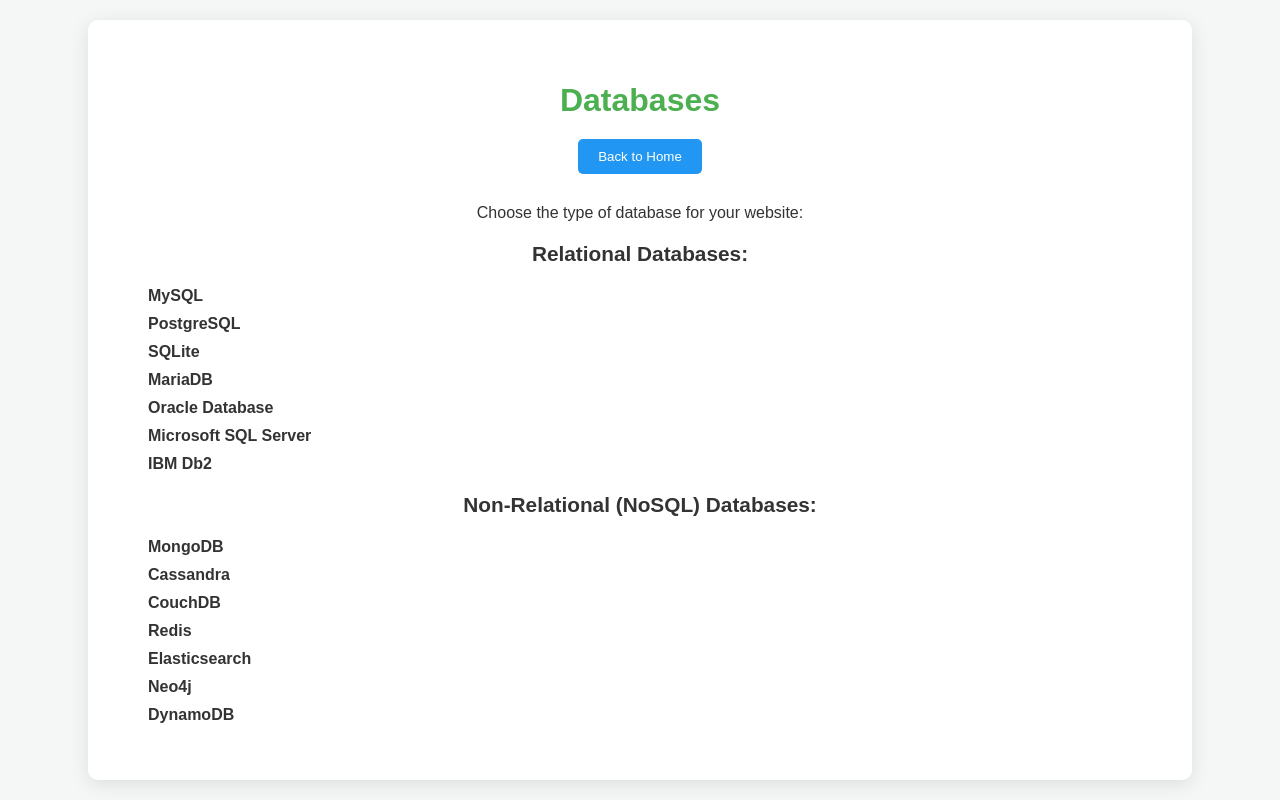
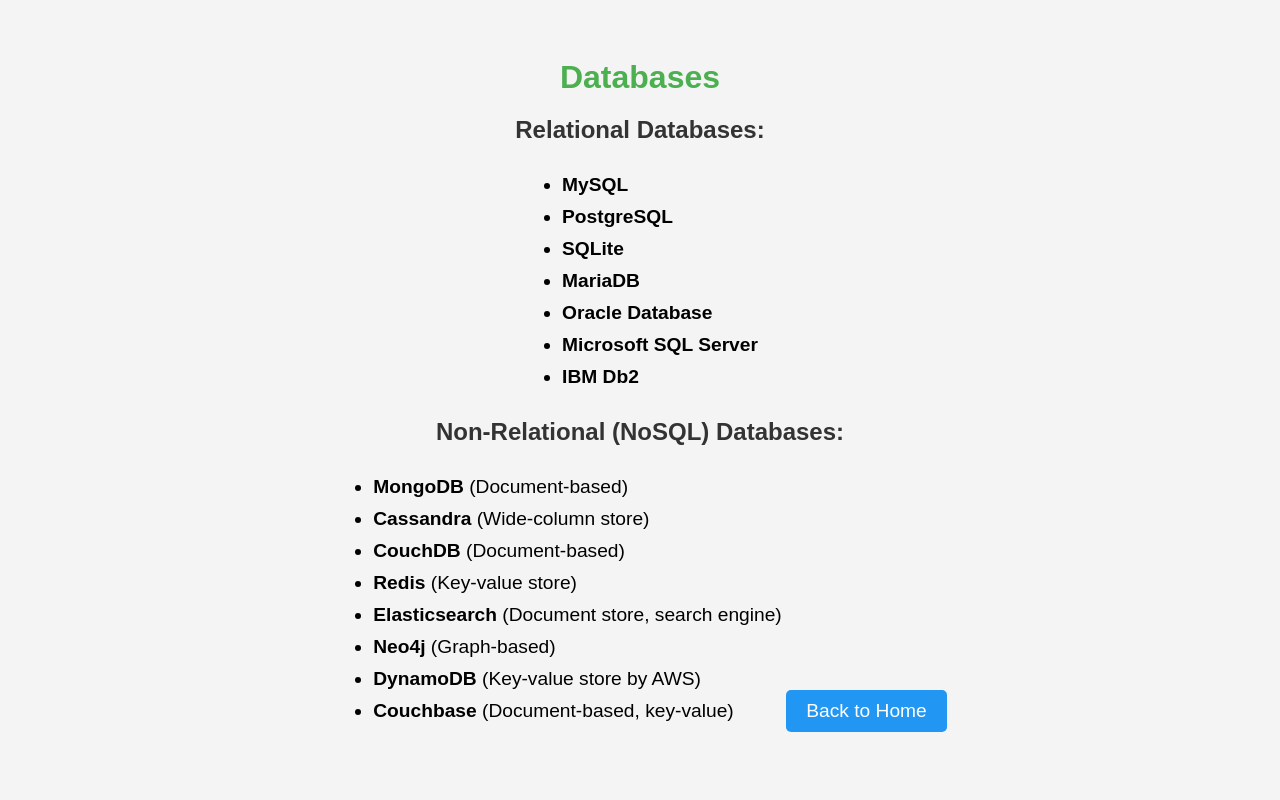
Before and after one commit to deveshrathore123/kubedge_gui, a Flask app: page /database in a window 1280 px wide. Run offline with Flask 3, Linux system fonts and the light colour scheme.

Commit message:
Update database.html

```diff
--- a/templates/database.html
+++ b/templates/database.html
@@ -1,6 +1,5 @@
 <!DOCTYPE html>
 <html lang="en">
-
 <head>
     <meta charset="UTF-8">
     <meta name="viewport" content="width=device-width, initial-scale=1.0">
@@ -8,77 +7,47 @@
     <style>
         body {
             font-family: Arial, sans-serif;
-            background-color: #f4f7f6;
-            color: #333;
-            display: flex;
-            justify-content: center;
-            align-items: center;
-            min-height: 100vh;
-            margin: 0;
+            background-color: #f4f4f4;
+            text-align: center;
+            padding-top: 30px;
         }
-
-        .container {
-            width: 80%;
-            max-width: 1200px;
-            padding: 40px;
-            background-color: white;
-            border-radius: 10px;
-            box-shadow: 0px 4px 20px rgba(0, 0, 0, 0.1);
-            text-align: center;
-        }
-
         h1 {
             color: #4CAF50;
             margin-bottom: 20px;
         }
-
-        .button-container {
-            margin-bottom: 30px;
+        h2 {
+            color: #333;
         }
-
-        .back-button {
+        ul {
+            text-align: left;
+            margin: 0 auto;
+            display: inline-block;
+        }
+        ul li {
+            font-size: 1.2em;
+            margin: 10px 0;
+        }
+        a {
+            display: inline-block;
+            margin-top: 20px;
             padding: 10px 20px;
             background-color: #2196F3;
             color: white;
-            border: none;
+            font-size: 1.2em;
+            text-decoration: none;
             border-radius: 5px;
-            cursor: pointer;
             transition: background-color 0.3s;
         }
-
-        .back-button:hover {
+        a:hover {
             background-color: #1976D2;
-        }
-
-        h3 {
-            margin-top: 20px;
-            font-size: 1.3em;
-        }
-
-        ul {
-            list-style-type: none;
-            padding-left: 20px;
-            text-align: left;
-        }
-
-        ul li {
-            margin-bottom: 10px;
         }
     </style>
 </head>
+<body>
 
-<body>
-    <div class="container">
     <h1>Databases</h1>
-        <div class="button-container">
-            <a href="index.html">
-                <button class="back-button">Back to Home</button>
-            </a>
-        </div>
 
-        <p>Choose the type of database for your website:</p>
-
-        <h3>Relational Databases:</h3>
+    <h2>Relational Databases:</h2>
     <ul>
         <li><strong>MySQL</strong></li>
         <li><strong>PostgreSQL</strong></li>
@@ -89,17 +58,19 @@
         <li><strong>IBM Db2</strong></li>
     </ul>
 
-        <h3>Non-Relational (NoSQL) Databases:</h3>
+    <h2>Non-Relational (NoSQL) Databases:</h2>
     <ul>
-            <li><strong>MongoDB</strong></li>
-            <li><strong>Cassandra</strong></li>
-            <li><strong>CouchDB</strong></li>
-            <li><strong>Redis</strong></li>
-            <li><strong>Elasticsearch</strong></li>
-            <li><strong>Neo4j</strong></li>
-            <li><strong>DynamoDB</strong></li>
+        <li><strong>MongoDB</strong> (Document-based)</li>
+        <li><strong>Cassandra</strong> (Wide-column store)</li>
+        <li><strong>CouchDB</strong> (Document-based)</li>
+        <li><strong>Redis</strong> (Key-value store)</li>
+        <li><strong>Elasticsearch</strong> (Document store, search engine)</li>
+        <li><strong>Neo4j</strong> (Graph-based)</li>
+        <li><strong>DynamoDB</strong> (Key-value store by AWS)</li>
+        <li><strong>Couchbase</strong> (Document-based, key-value)</li>
     </ul>
-    </div>
+
+    <a href="/">Back to Home</a>
+
 </body>
-
 </html>
```
Lines whose indentation alone changed are shown as unchanged.
